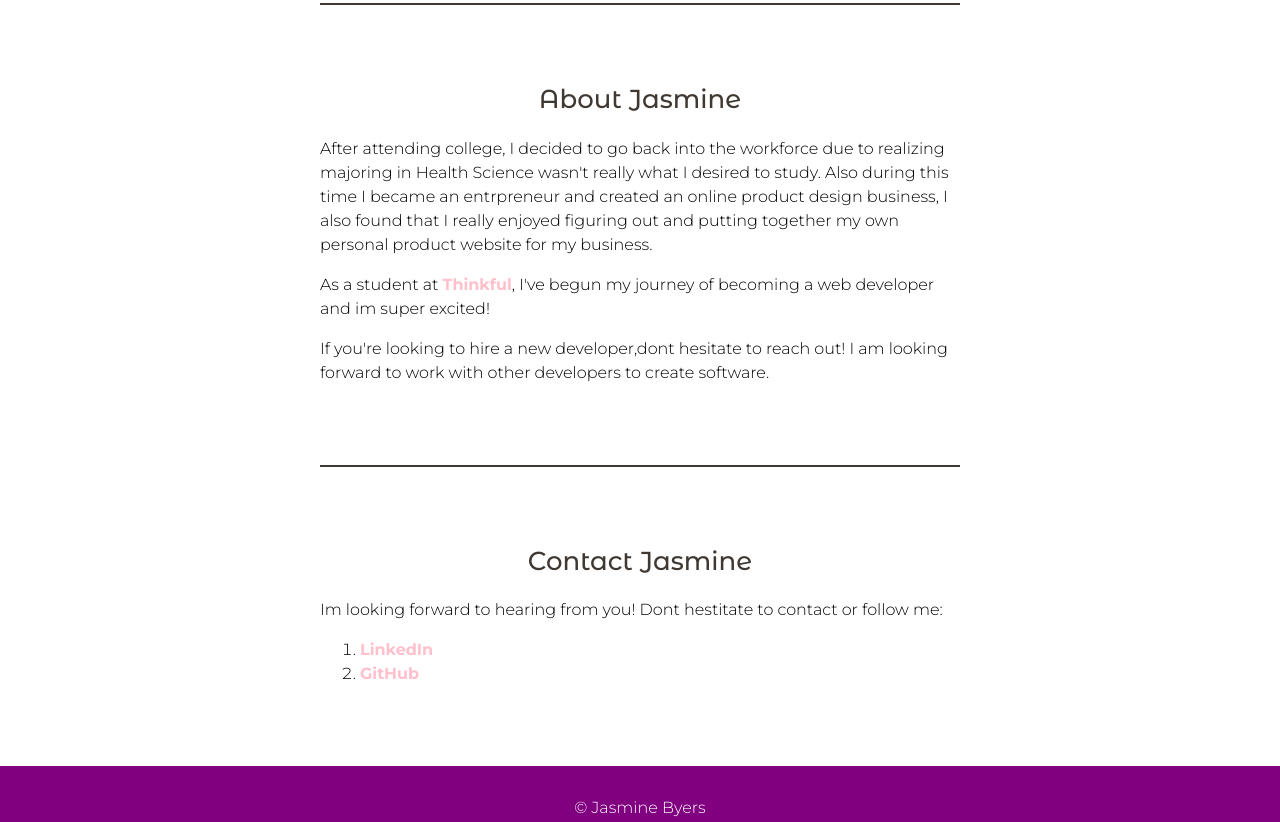
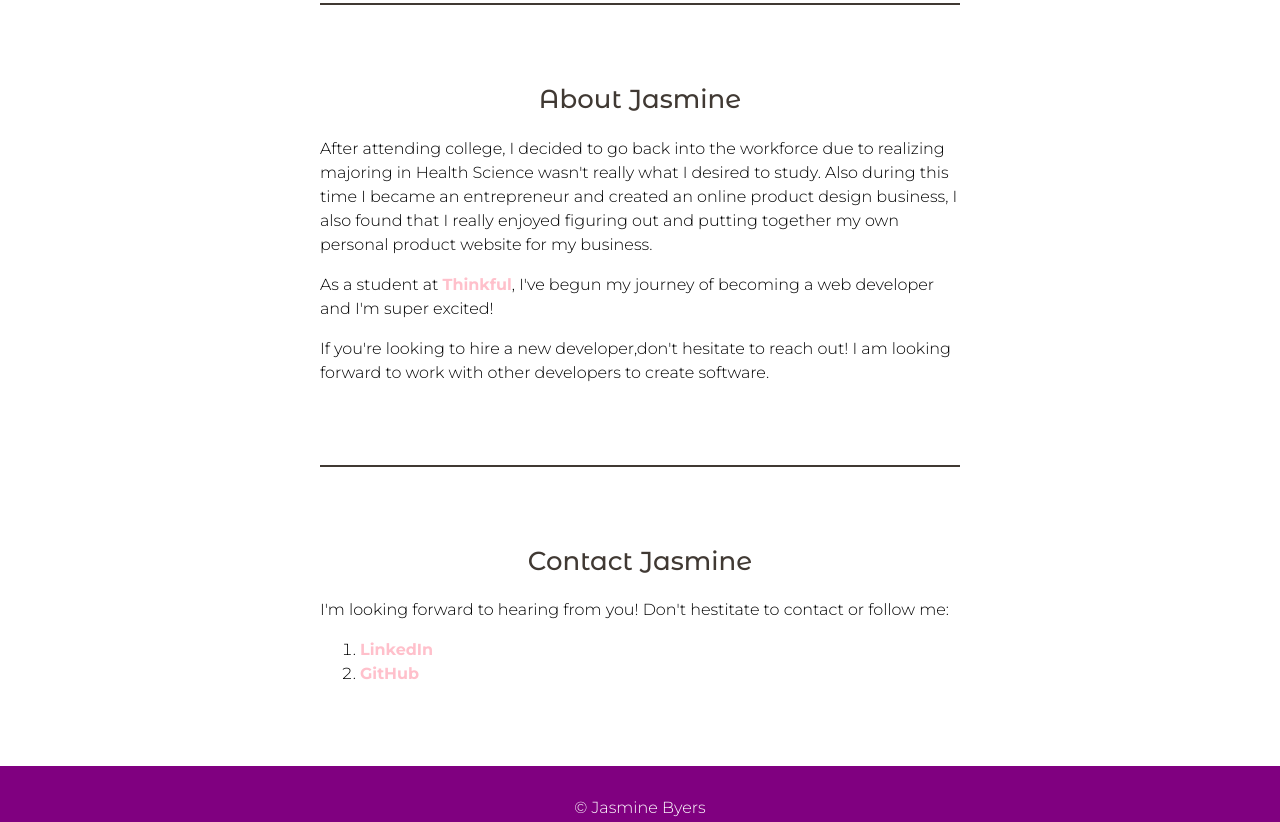
Before and after one commit to Byers87/Byers-Webpage-Porfoilo, a plain HTML site: page index.html in a window 1280 px wide. Shown: the part 579-1401 px from the top of the page. Drawn offline with nearby package versions, Linux system fonts and the light colour scheme; a script that the page names is missing.

Commit message:
Update index.html

```diff
--- a/index.html
+++ b/index.html
@@ -40,17 +40,17 @@
     <!-- About Me -->
     <section>
       <h2 class="border-top">About Jasmine</h2>
-        <p>After attending college, I decided to go back into the workforce due to realizing majoring in Health Science wasn't really what I desired to study. Also during this time I became an entrpreneur and created an online product design business, I also found that I really enjoyed figuring out and putting together my own personal product website for my business.</p>
+        <p>After attending college, I decided to go back into the workforce due to realizing majoring in Health Science wasn't really what I desired to study. Also during this time I became an entrepreneur and created an online product design business, I also found that I really enjoyed figuring out and putting together my own personal product website for my business.</p>
 
-        <p>As a student at <a href="http://thinkful.com" target = "blank" >Thinkful</a>, I've begun my journey of becoming a web developer and im super excited!</a>
+        <p>As a student at <a href="http://thinkful.com" target = "blank" >Thinkful</a>, I've begun my journey of becoming a web developer and I'm super excited!</a>
 
-        <p>If you're looking to hire a new developer,dont hesitate to reach out! I am looking forward to work with other developers to create software.</p>
+        <p>If you're looking to hire a new developer,don't hesitate to reach out! I am looking forward to work with other developers to create software.</p>
       </section>
 
       <!-- Contact -->
       <section id="contact">
         <h2 class="border-top">Contact Jasmine</h2>
-        <p>Im looking forward to hearing from you! Dont hestitate to contact or follow me:</p>
+        <p>I'm looking forward to hearing from you! Don't hestitate to contact or follow me:</p>
         <ol>
           <li>
             <a href="https://www.linkedin.com/in/jasmine-byers-68519a98" target = "blank" >LinkedIn</a>
```
